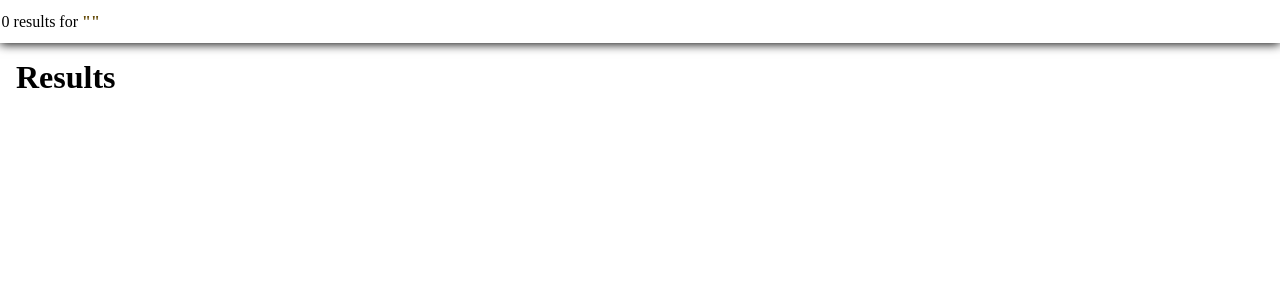
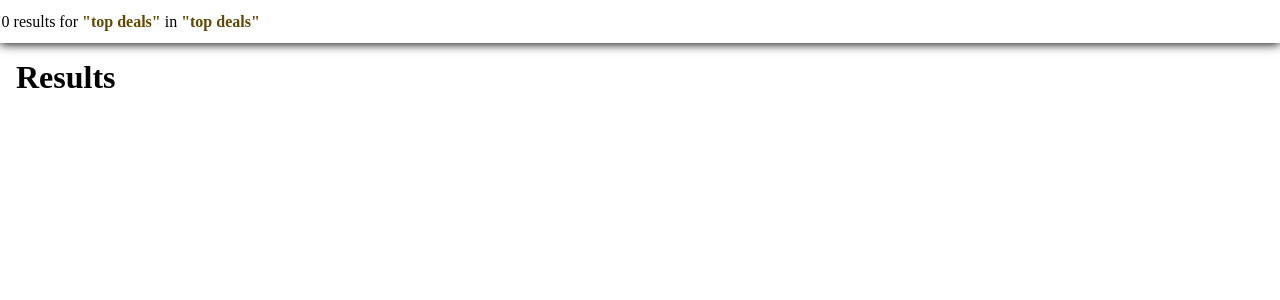
Before and after one commit to smartprogrammer101/E-commerce, a Django app: page /search/?top_deal=true in a window 1280 px wide. Shown: the part 54-354 px from the top of the page. Run offline with Django 4.2, Linux system fonts and the light colour scheme; data that the repository does not hold is empty.

Commit message:
added top deals functionality and made some tweaks

```diff
--- a/product/admin.py
+++ b/product/admin.py
@@ -16,8 +16,8 @@ class ProductInline(admin.StackedInline):
 
 class ProductAdmin(admin.ModelAdmin):
     inlines = [
+        ImageInline,
         ReviewInline,
-        ImageInline,
     ]
 
 # class ManufacturerAdmin(admin.ModelAdmin):
--- a/product/models.py
+++ b/product/models.py
@@ -17,8 +17,8 @@ class Product(models.Model):
     category = models.ManyToManyField('Category')
     tag = models.ManyToManyField('Tag')
     description = models.TextField(blank=True)
-    rating = models.DecimalField(max_digits=2, decimal_places=1, default=0)
-    num_reviews = models.IntegerField(default=0)
+    rating = models.DecimalField(max_digits=2, decimal_places=1, default=0, editable=False)
+    num_reviews = models.IntegerField(default=0, editable=False)
     in_stock = models.BooleanField(default=True)
     color = models.ManyToManyField('Color', default='unspecified')
     num_items = models.IntegerField()
--- a/product/views.py
+++ b/product/views.py
@@ -13,7 +13,7 @@ class HomePageView(ListView):
         context = super().get_context_data(**kwargs)
         context["categories"] = Category.objects.all()[:4]
         context["featured_products"] = FeaturedProduct.objects.all()[:4]
-        context['top_deals'] = Product.objects.filter(discount__gt=0)
+        context['top_deals'] = Product.objects.filter(discount__gt=0)[:4]
         print(context['top_deals'])
         return context
 
--- a/search/views.py
+++ b/search/views.py
@@ -13,6 +13,15 @@ class SearchedProductListView(ListView):
 
     def get_context_data(self, **kwargs):
         context = super().get_context_data(**kwargs)
+
+        if self.request.GET.get('top_deal'):
+            text = 'top deals'
+            products = Product.objects.filter(discount__gt=0)
+            context['searched_products_result'] = products
+            context['searched_text'] = text
+            context['searched_category'] = 'top deals'
+            return context
+
 
         # If category is chosen during search
         if self.request.GET.get('category'):
--- a/static/css/style.css
+++ b/static/css/style.css
@@ -509,3 +509,6 @@ main {
 .item-card .num-reviews {
     font-size: .75em;
 }
+.item-card .new {
+    color: green;
+}
```
Also changed, not shown: templates/product/index.html (+8 -4 lines).
